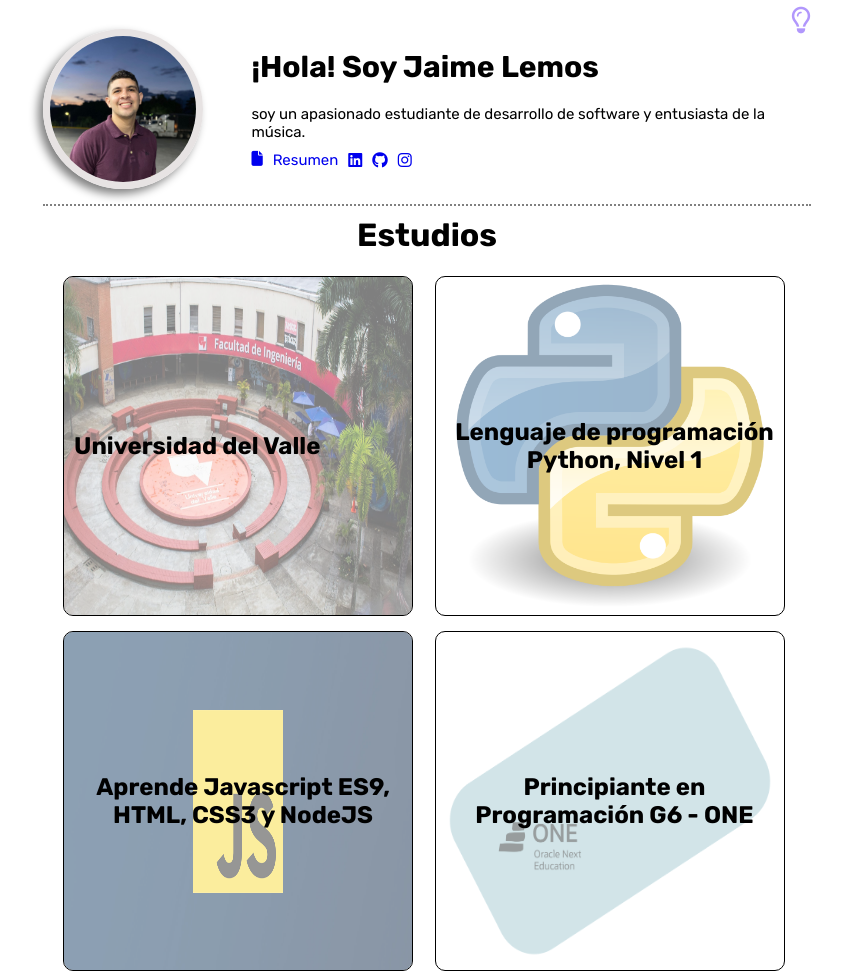
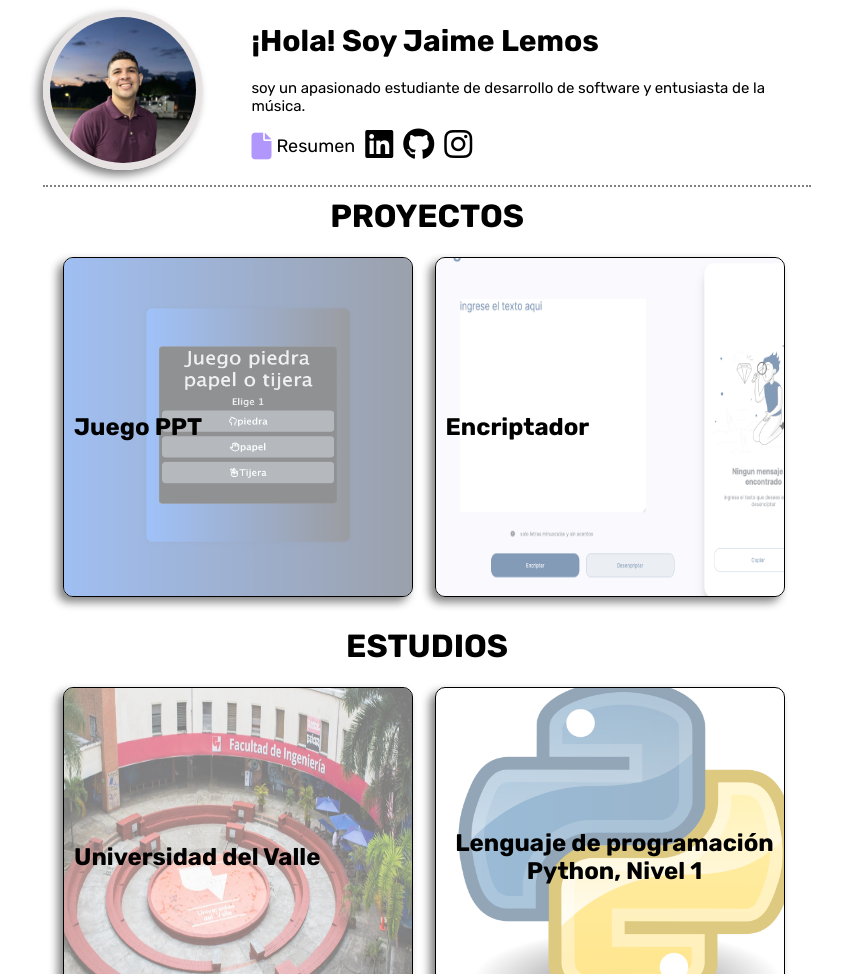
Before and after one commit to JLemos03/Portafolio-JL, a plain HTML site: page index.html in a window 1280 px wide. Shown: the top 974 px of the page, without its empty margins (213-1055 px from the left). Drawn offline with nearby package versions, Linux system fonts and the light colour scheme.

Commit message:
proyectos incluidos 2

```diff
--- a/index.html
+++ b/index.html
@@ -19,7 +19,9 @@
 
     <section class="head">
         <button class="mod">
-            <i class="fa-regular fa-lightbulb fa-2xl"></i>
+            <i class="fa-regular fa-lightbulb fa-2xl ocultar"></i>
+            <i class="fa-solid fa-lightbulb fa-2xl ocultar "></i>
+
         </button>
     </section>
     <section class="contenedor-info">
@@ -33,19 +35,43 @@
             <section class="resumen">
                 <button>
                     <a href="Hoja de vida JL.pdf" download="Resumen JL">
-                        <i class="fa-solid fa-file" ></i><p>Resumen</p>
+                        <i class="fa-solid fa-file fa-2xl" ></i><p>Resumen</p>
                     </a>
                 </button>
-                <a href="https://www.linkedin.com/in/jaime-andres-lemos-palomino/" > <i class="fa-brands fa-linkedin" ></i> </a>
-                <a href="https://github.com/JLemos03"><i class="fa-brands fa-github"></i></a>
-                <a href="https://www.instagram.com/jlemos.16/"><i class="fa-brands fa-instagram"></i></a>
+                <a href="https://www.linkedin.com/in/jaime-andres-lemos-palomino/" > <i class="fa-brands fa-linkedin fa-2xl" ></i> </a>
+                <a href="https://github.com/JLemos03"><i class="fa-brands fa-github fa-2xl"></i></a>
+                <a href="https://www.instagram.com/jlemos.16/"><i class="fa-brands fa-instagram fa-2xl"></i></a>
             </section>
 
         </div>
     </section>
 
-    <div class="titulo-estudio"><h1>Estudios</h1></div>
+    <div class="titulo-estudio"><h1>PROYECTOS</h1></div>
     <section class="estudio">
+
+        <a class="estudio-card" href="https://juego-ppt-five.vercel.app/">
+            <img src="Imagenes/Juego PPT.png" alt="">
+            <h1>Juego PPT</h1>
+            <div class="cont-text">
+                <p>Durante este mini proyecto, exploré las bases de los condicionales, experimenté con Bootstrap y estilos de CSS. A través de la manipulación de casos en JavaScript, envié resultados al DOM. Esta experiencia me permitió fortalecer mis habilidades en desarrollo web y comprender mejor la interacción entre HTML, CSS y JavaScript. </p>
+            </div>
+        </a>
+        <a class="estudio-card" href="https://jlemos03.github.io/Encriptador-Alura/">
+            <img src="Imagenes/Encriptador.png" alt="">
+            <h1>Encriptador</h1>
+            <div class="cont-text">
+                <p>Este proyecto fue un desafío realizado en el grupo Oracle One en colaboración con Alura. Durante esta experiencia, adquirí habilidades en el manejo del DOM para hacer el proyecto responsive. Además, profundicé en conceptos avanzados de JavaScript, como funciones y el principio de recursividad. También aprendí técnicas para añadir y quitar clases en el DOM utilizando toggle, entre otras cosas. Este proyecto no solo me permitió aplicar mis conocimientos, sino que también me desafió a expandir mis habilidades y explorar nuevas áreas de desarrollo web.</p>
+            </div>
+        </a>
+
+
+
+
+    </section>
+
+    <div class="titulo-estudio"><h1>ESTUDIOS</h1></div>
+    <section class="estudio">
+
             <div class="estudio-card">
                 <img src="Imagenes/univalle.jpeg " alt="">
                 <h1>
@@ -55,6 +81,7 @@
                     <p>2016 - 2020 Durante el período de 2016 a 2020, me dediqué al estudio de la tecnología en electrónica, adquiriendo conocimientos sólidos en el diseño, análisis y mantenimiento de sistemas electrónicos. Mi formación me permitió desarrollar habilidades técnicas en circuitos electrónicos, sistemas de control, programación y comunicación. </p>
                 </div>
             </div>
+
             <div class="estudio-card">
                 <img src="Imagenes/Python.svg.png" alt="">
                 <h1>Lenguaje de programación Python, Nivel 1</h1>
--- a/style.css
+++ b/style.css
@@ -7,27 +7,55 @@
 
 }
 
+a{
+    text-decoration: none;
+    color: black;
+}
+a:visited{
+    color: black;
+}
 body{
     height: 100%;
 }
 
 .head{
+    display: flex;
+    align-items: end;
+    justify-content: end;
     max-width: 768px;
     margin: auto;
-    text-align: end;
     margin-top:10px;
 
 }
-
+.coultar{
+    display: none;
+}
 button{
     background-color: white;
     border: none;
     cursor: pointer;
 }
 
-.fa-regular{
+.fa-regular {
     color: #B197FC;
 }
+.fa-solid{
+    color: #B197FC;
+}
+
+.mod{
+    /* background:#343d5b;
+    display: flex;
+    align-items: center;
+    justify-content: space-around;
+    border-radius: 1000px;
+    position: relative;
+    height: 30px;
+    width: 80px; */
+
+}
+
+
 
 .contenedor-info{
     max-width: 768px;
@@ -62,23 +90,30 @@
 
 .presentacion{
     font-size: 15px;
-    margin-bottom: 10px;
+    margin-bottom: 20px;
 }
 
 .resumen{
     color: #B197FC;
+    ;
     display: flex;
     gap: 10px;
 }
 .resumen button a{
     display: flex;
-    gap: 10px;
-    font-size: 15px ;
+    gap: 5px;
+    align-items: center;
     text-decoration: none;
 
 
 }
 
+.resumen  p{
+    display: flex;
+    text-decoration: none;
+    padding: auto;
+    font-size: 18px;
+}
 .estudio{
     max-width: 768px;
     display: grid;
@@ -112,6 +147,8 @@
     border-radius:10px;
     cursor: pointer;
     transition: hover 0.3s;
+    box-shadow: -5px 5px  10px gray;
+
 
 }
 
@@ -119,8 +156,8 @@
 .estudio-card img{
     position: absolute;
     padding: 0;
-    width: 100%;
-    height: 100%;
+    width: 110%;
+    height: 110%;
     opacity: .5;
     transition: transform 0.3s;
 }
@@ -132,7 +169,7 @@
 .cont-text{
     display: none;
     opacity: 0;
-    font-weight: 150;
+    font-weight: 400 ;
 
 }
 .ocultar{
@@ -156,5 +193,5 @@
 }
 
 .estudio-card:hover img{
-    transform: scale(1,2);
+    transform: scale(1.2);
 }
```
Also changed, not shown: Imagenes/Encriptador.png (added), Imagenes/Juego PPT.png (added). Lines whose indentation alone changed are shown as unchanged.
